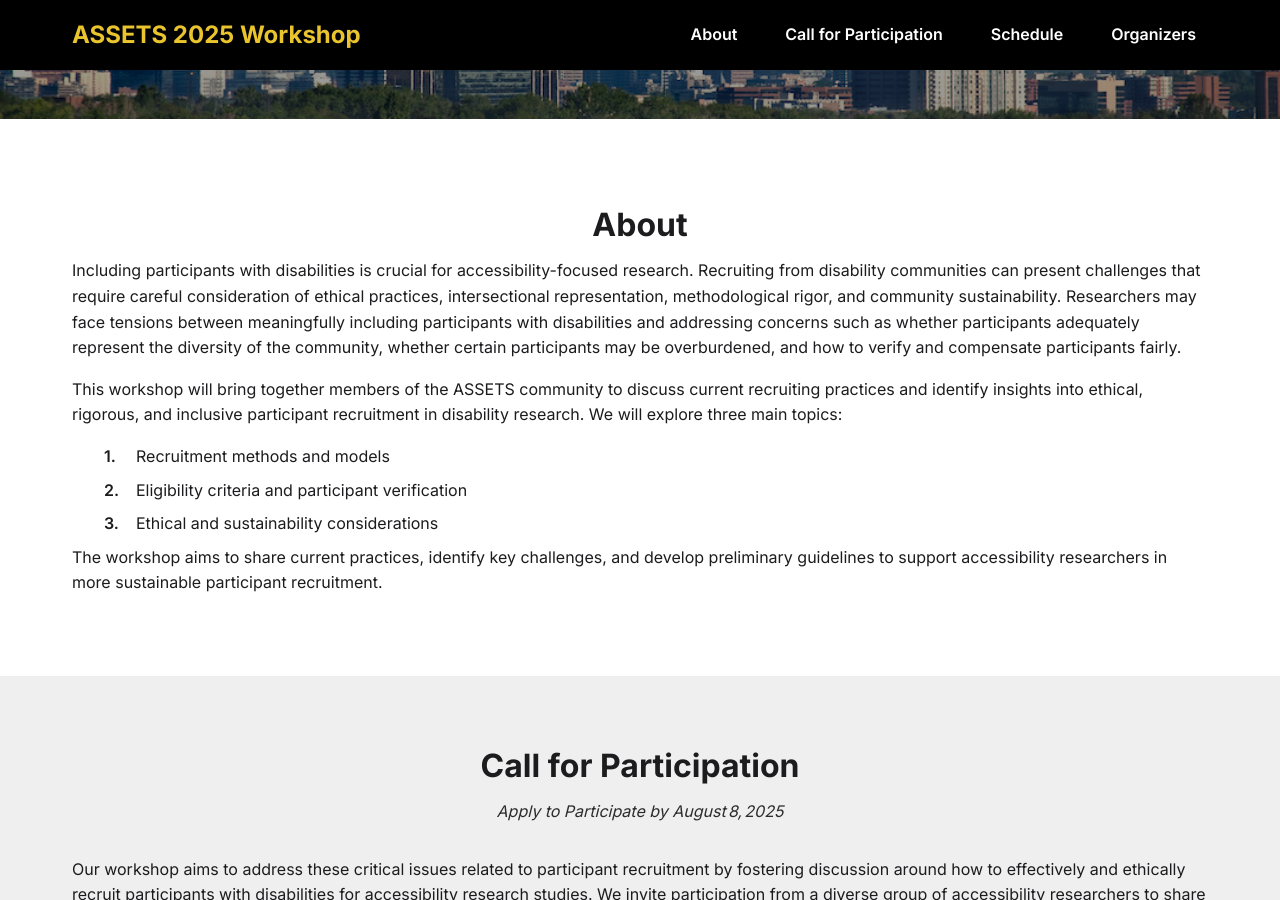
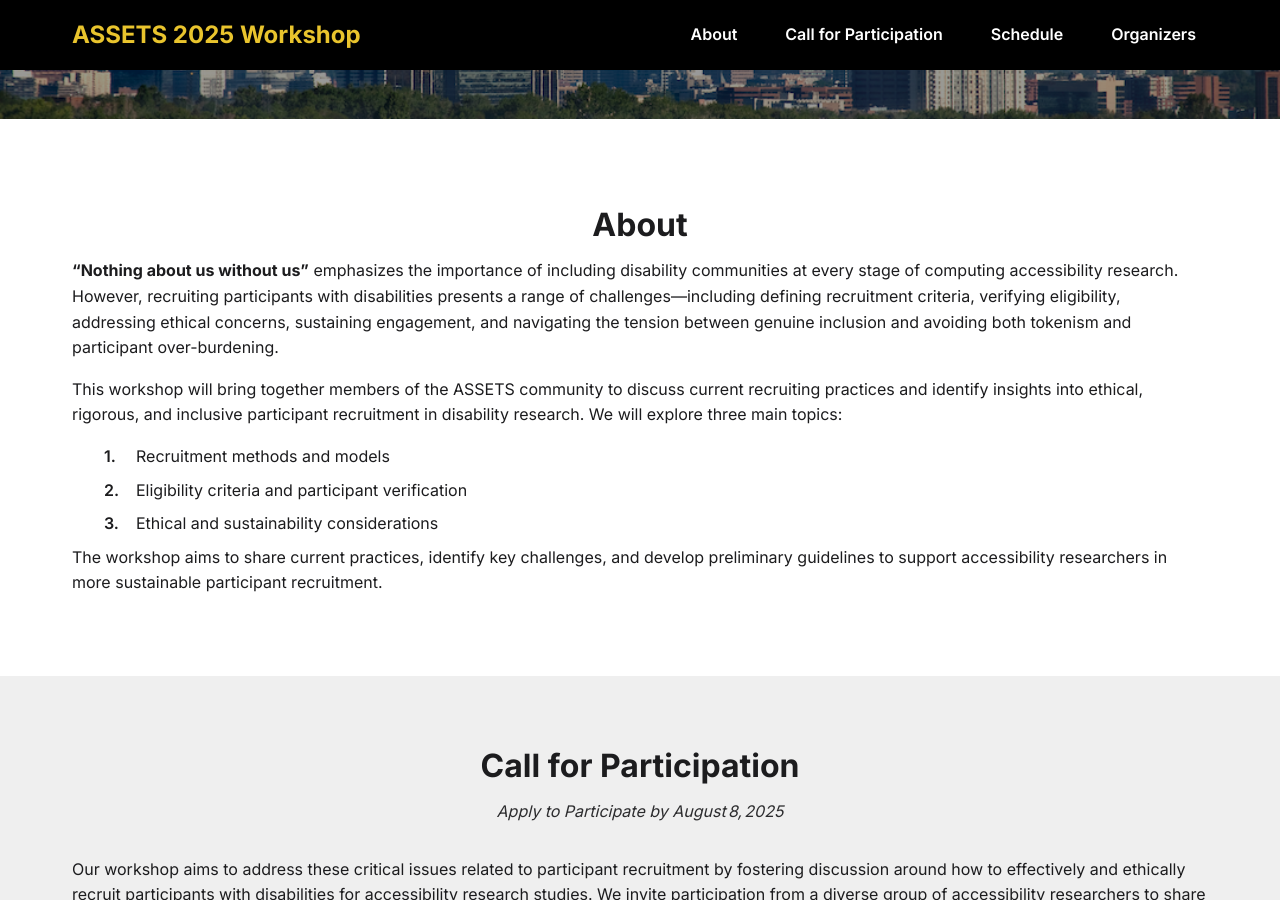
Before and after one commit to assets-recruitment-2025/assets-recruitment-2025.github.io, a Jekyll site: the page built from index.md, in a window 1280 px wide and 900 px high, scrolled down 456 px. Built offline with Jekyll 4.4.1, drawn with Linux system fonts in a browser that asks for light colours.

```diff
--- a/index.md
+++ b/index.md
@@ -23,7 +23,7 @@
 <div class="site-container">
 <h2 id="about-heading" class="section-heading">About</h2>
 <p>
-    Including participants with disabilities is crucial for accessibility-focused research. Recruiting from disability communities can present challenges that require careful consideration of ethical practices, intersectional representation, methodological rigor, and community sustainability. Researchers may face tensions between meaningfully including participants with disabilities and addressing concerns such as whether participants adequately represent the diversity of the community, whether certain participants may be overburdened, and how to verify and compensate participants fairly.
+    <strong>“Nothing about us without us”</strong> emphasizes the importance of including disability communities at every stage of computing accessibility research. However, recruiting participants with disabilities presents a range of challenges—including defining recruitment criteria, verifying eligibility, addressing ethical concerns, sustaining engagement, and navigating the tension between genuine inclusion and avoiding both tokenism and participant over-burdening.
 </p>
 <p>
     This workshop will bring together members of the ASSETS community to discuss current recruiting practices and identify insights into ethical, rigorous, and inclusive participant recruitment in disability research. We will explore three main topics:
```
